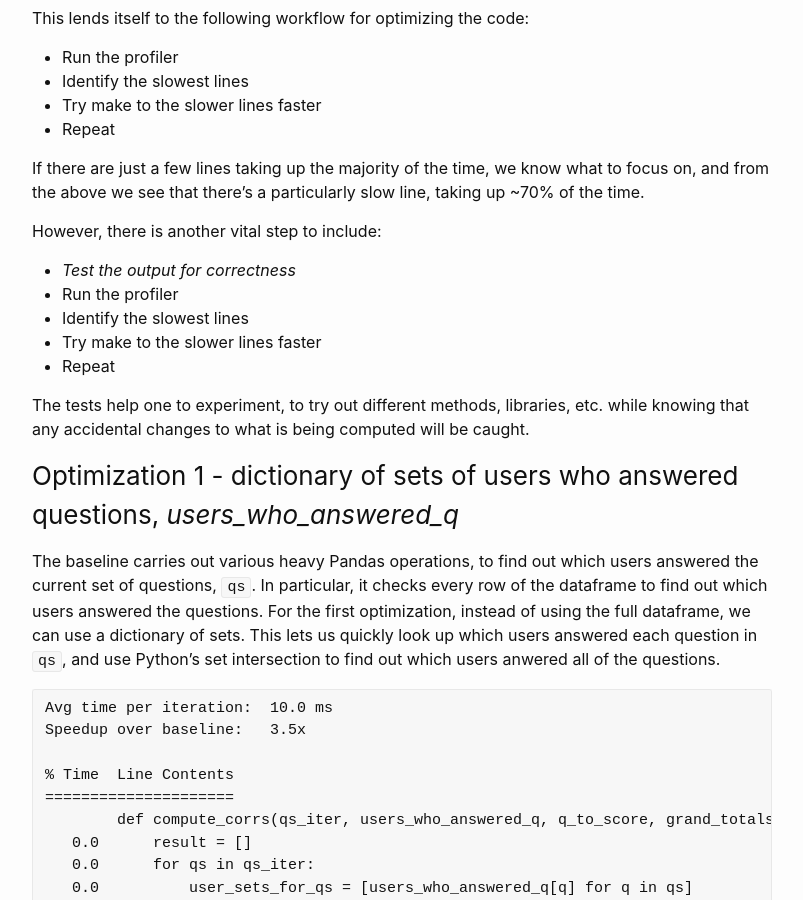
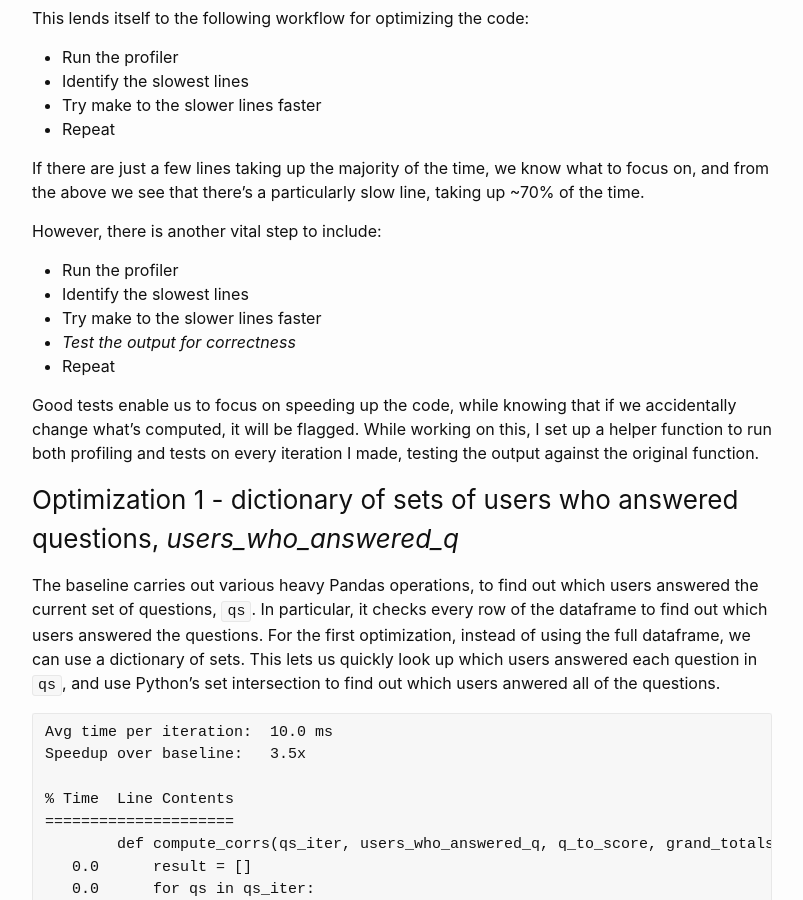
Before and after one commit to sradc/sradc.github.io, a Jekyll site: the page built from _posts/2023-10-29-python-corrset-optimization.md, in a window 1280 px wide and 900 px high, scrolled down 2377 px. Shown: the whole window, without its empty margins (238-1041 px from the left). Built offline with Jekyll 4.4.1, drawn with Linux system fonts in a browser that asks for light colours; comment, search, counter and statistics services are not loaded; some of the changed text lies outside the part shown.

Commit message:
updated a paragraph in corrset optimization

```diff
--- a/_posts/2023-10-29-python-corrset-optimization.md
+++ b/_posts/2023-10-29-python-corrset-optimization.md
@@ -120,16 +120,16 @@ If there are just a few lines taking up the majority of the time, we know what t
 
 However, there is another vital step to include:
 
-- _Test the output for correctness_
 - Run the profiler
 - Identify the slowest lines
 - Try make to the slower lines faster
+- _Test the output for correctness_
 - Repeat
 
-The tests help one to experiment,
-to try out different methods, libraries, etc.
-while knowing that any accidental changes
-to what is being computed will be caught.
+Good tests enable us to focus on speeding up the code,
+while knowing that if we accidentally change what's computed, it will be flagged.
+While working on this, I set up a helper function to run both profiling
+and tests on every iteration I made, testing the output against the original function.
 
 ### Optimization 1 - dictionary of sets of users who answered questions, _users_who_answered_q_
 
```
Also changed, not shown: other parts of _posts/2023-10-29-python-corrset-optimization.md (+1 -1 lines).
